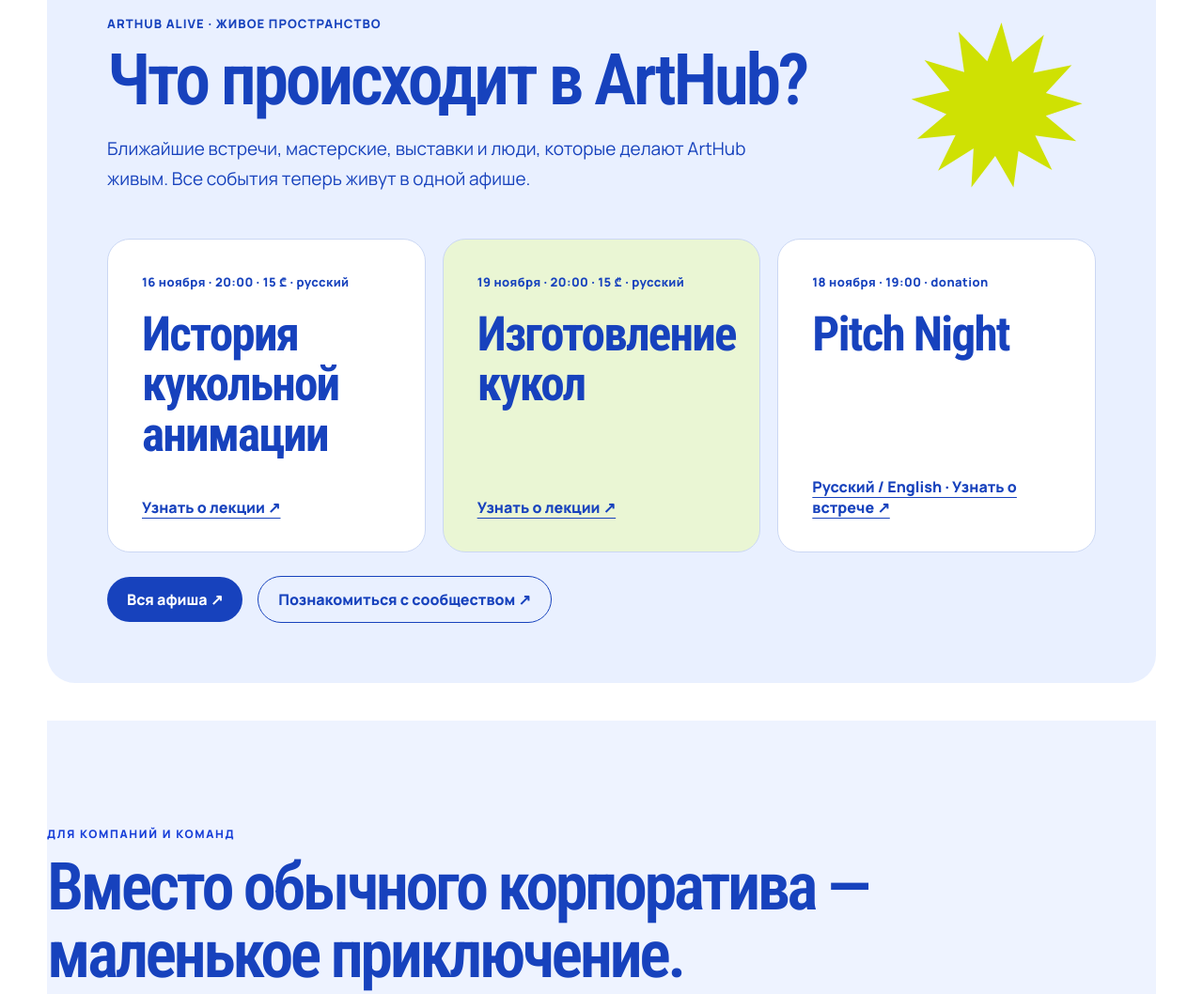
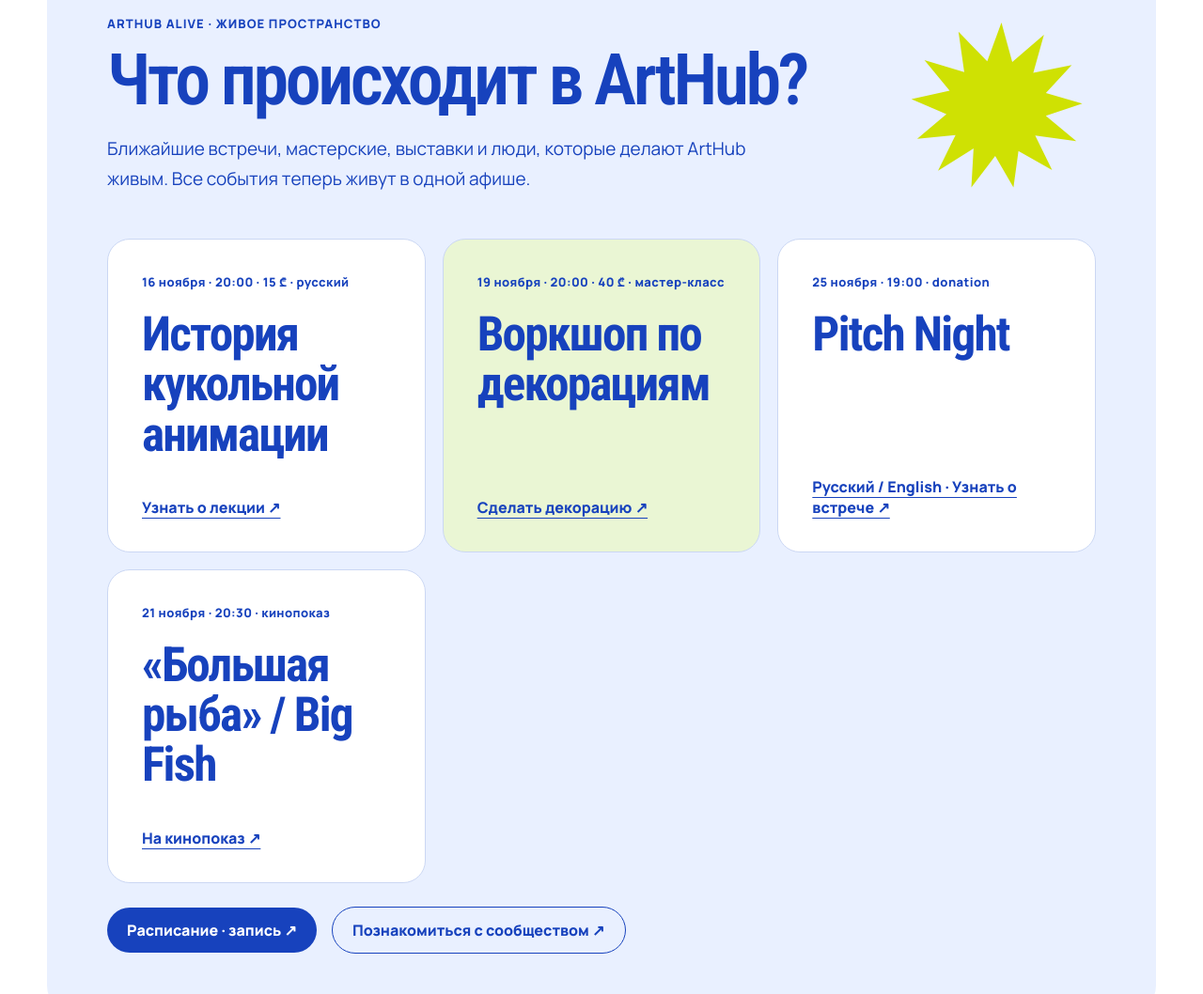
Before and after one commit to elensoyka/arthub-site4, a plain HTML site: page index.html in a window 1280 px wide. Shown: the part 1686-2744 px from the top of the page at 94% size. Drawn offline with Linux system fonts and the light colour scheme; no server answers.

Commit message:
Link programme and update upcoming event previews

```diff
--- a/index.html
+++ b/index.html
@@ -18,7 +18,7 @@
       <a href="#about" data-ru="О нас" data-en="About">О нас</a>
       <a href="#corporate" data-ru="Для команд" data-en="For teams">Для команд</a>
       <a href="#props" data-ru="Бутафория" data-en="Props">Бутафория</a>
-      <a href="events/index.html" data-ru="Афиша" data-en="What’s on">Афиша</a>
+      <a href="events/index.html" data-ru="Афиша" data-en="What’s on">Афиша</a><a href="programme/index.html" data-ru="Расписание" data-en="Timetable">Расписание</a>
       <a href="events/index.html#community" data-ru="Сообщество" data-en="Community">Сообщество</a>
       <a href="#courses" data-ru="Мастерские" data-en="Workshops">Мастерские</a>
       <a href="#exhibitions" data-ru="Выставки" data-en="Exhibitions">Выставки</a>
@@ -58,12 +58,12 @@
   <div class="alive-bridge-grid">
     <a class="alive-bridge-card" href="events/index.html#puppet-history"><span class="alive-bridge-meta" data-ru="16 ноября · 20:00 · 15 ₾ · русский" data-en="16 November · 20:00 · 15 ₾ · Russian">16 ноября · 20:00 · 15 ₾ · русский</span>
       <h3 data-ru="История кукольной анимации" data-en="History of puppet animation">История кукольной анимации</h3><span class="alive-bridge-arrow" data-ru="Узнать о лекции ↗" data-en="Explore the talk ↗">Узнать о лекции ↗</span></a>
-    <a class="alive-bridge-card" href="events/index.html#puppet-making"><span class="alive-bridge-meta" data-ru="19 ноября · 20:00 · 15 ₾ · русский" data-en="19 November · 20:00 · 15 ₾ · Russian">19 ноября · 20:00 · 15 ₾ · русский</span>
-      <h3 data-ru="Изготовление кукол" data-en="Making animation puppets">Изготовление кукол</h3><span class="alive-bridge-arrow" data-ru="Узнать о лекции ↗" data-en="Explore the talk ↗">Узнать о лекции ↗</span></a>
-    <a class="alive-bridge-card" href="events/index.html#pitch-night"><span class="alive-bridge-meta" data-ru="18 ноября · 19:00 · donation" data-en="18 November · 19:00 · donation">18 ноября · 19:00 · donation</span>
+    <a class="alive-bridge-card" href="events/index.html#puppet-making"><span class="alive-bridge-meta" data-ru="19 ноября · 20:00 · 40 ₾ · мастер-класс" data-en="19 November · 20:00 · 40 ₾ · workshop">19 ноября · 20:00 · 40 ₾ · мастер-класс</span><h3 data-ru="Воркшоп по декорациям" data-en="Set-design workshop">Воркшоп по декорациям</h3><span class="alive-bridge-arrow" data-ru="Сделать декорацию ↗" data-en="Make a set ↗">Сделать декорацию ↗</span></a>
+    <a class="alive-bridge-card" href="events/index.html#pitch-night"><span class="alive-bridge-meta" data-ru="25 ноября · 19:00 · donation" data-en="25 November · 19:00 · donation">25 ноября · 19:00 · donation</span>
       <h3>Pitch Night</h3><span class="alive-bridge-arrow" data-ru="Русский / English · Узнать о встрече ↗" data-en="Russian / English · Explore the event ↗">Русский / English · Узнать о встрече ↗</span></a>
+    <a class="alive-bridge-card" href="events/index.html#big-fish"><span class="alive-bridge-meta" data-ru="21 ноября · 20:30 · кинопоказ" data-en="21 November · 20:30 · film night">21 ноября · 20:30 · кинопоказ</span><h3 data-ru="«Большая рыба» / Big Fish" data-en="Big Fish">«Большая рыба» / Big Fish</h3><span class="alive-bridge-arrow" data-ru="На кинопоказ ↗" data-en="Film details ↗">На кинопоказ ↗</span></a>
   </div>
-  <div class="alive-bridge-links"><a class="alive-bridge-primary" href="events/index.html" data-ru="Вся афиша ↗" data-en="See what's on ↗">Вся афиша ↗</a>
+  <div class="alive-bridge-links"><a class="alive-bridge-primary" href="programme/index.html" data-ru="Расписание · запись ↗" data-en="See what's on ↗">Вся афиша ↗</a>
   <a class="alive-bridge-secondary" href="events/index.html#community" data-ru="Познакомиться с сообществом ↗" data-en="Explore our community ↗">Познакомиться с сообществом ↗</a></div>
 </section>
 
@@ -93,7 +93,7 @@
     <a class="course-card" href="courses/stop-motion.html"><span class="course-card-number">02 / STOP MOTION</span><h3 data-ru="Кукольная анимация" data-en="Stop-motion animation">Кукольная анимация</h3><p data-ru="Создать куклу, декорацию и снять свою первую сцену." data-en="Build a puppet and a set, then animate your first scene.">Создать куклу, декорацию и снять свою первую сцену.</p><div class="course-card-foot"><span data-ru="Старт 23.11 · пн/сб" data-en="Starts Nov 23 · Mon/Sat">Старт 23.11 · пн/сб</span><strong>400 ₾ / 8</strong></div><span class="course-card-arrow">Подробнее ↗</span></a>
     <a class="course-card" href="courses/model-making.html"><span class="course-card-number">03 / MODEL MAKING</span><h3 data-ru="Создайте свой дом" data-en="Build your own house">Создайте свой дом</h3><p data-ru="Свой невероятный дом — в настоящем объёмном макете." data-en="Design a remarkable home and bring it to life as a miniature model.">Свой невероятный дом — в настоящем объёмном макете.</p><div class="course-card-foot"><span data-ru="Старт 03.12 · чт/сб" data-en="Starts Dec 3 · Thu/Sat">Старт 03.12 · чт/сб</span><strong>340 ₾ / 8</strong></div><span class="course-card-arrow">Подробнее ↗</span></a>
     <a class="course-card" href="courses/calligraphy.html"><span class="course-card-number">04 / CALLIGRAPHY</span><h3 data-ru="Каллиграфия" data-en="Calligraphy">Каллиграфия</h3><p data-ru="Буквы, линии, ритм руки — три субботы в мастерской." data-en="Letters, lines and the rhythm of your hand — three Saturdays in the studio.">Буквы, линии, ритм руки — три субботы в мастерской.</p><div class="course-card-foot"><span data-ru="14, 21, 28 ноября · 11:00–14:00" data-en="Nov 14, 21, 28 · 11:00–14:00">14, 21, 28 ноября · 11:00–14:00</span><strong data-ru="Узнать стоимость" data-en="Ask for price">Узнать стоимость</strong></div><span class="course-card-arrow">Подробнее ↗</span></a>
-  </div>
+  </div><div style="display:flex;gap:14px;flex-wrap:wrap;margin-top:26px;align-items:center"><a class="button" href="programme/index.html" data-ru="Все регулярные занятия и запись ↗" data-en="Weekly classes and booking ↗">Все регулярные занятия и запись ↗</a><span data-ru="Арт-продлёнка · папье-маше · вышивка · куклы · пластилин · макетирование" data-en="After-school · papier-mâché · embroidery · puppets · clay animation · model making">Арт-продлёнка · папье-маше · вышивка · куклы · пластилин · макетирование</span></div>
 </section>
     <section class="section exhibitions-section" id="exhibitions">
   <div class="section-heading">
```
